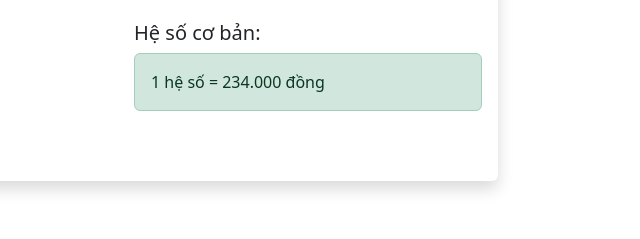
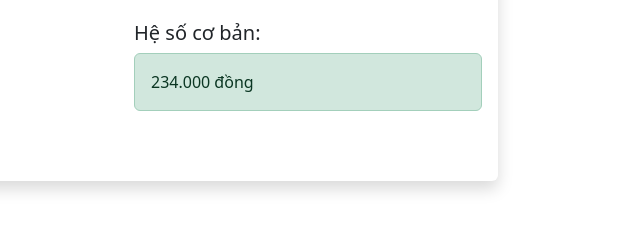
Before and after one commit to khanhvo1592/html-qlnb, a plain HTML site: page index.html in a window 1280 px wide. Shown: the part 975-1214 px from the top of the page, 518-1158 px from the left. Drawn offline with nearby package versions, Linux system fonts and the light colour scheme.

Commit message:
update giao dien

```diff
--- a/index.html
+++ b/index.html
@@ -136,7 +136,7 @@
                             <div class="col-md-6">
                                 <h5>Hệ số cơ bản:</h5>
                                 <div class="alert alert-success">
-                                    1 hệ số = 234.000 đồng
+                                  234.000 đồng
                                 </div>
                             </div>
                         </div>
```
